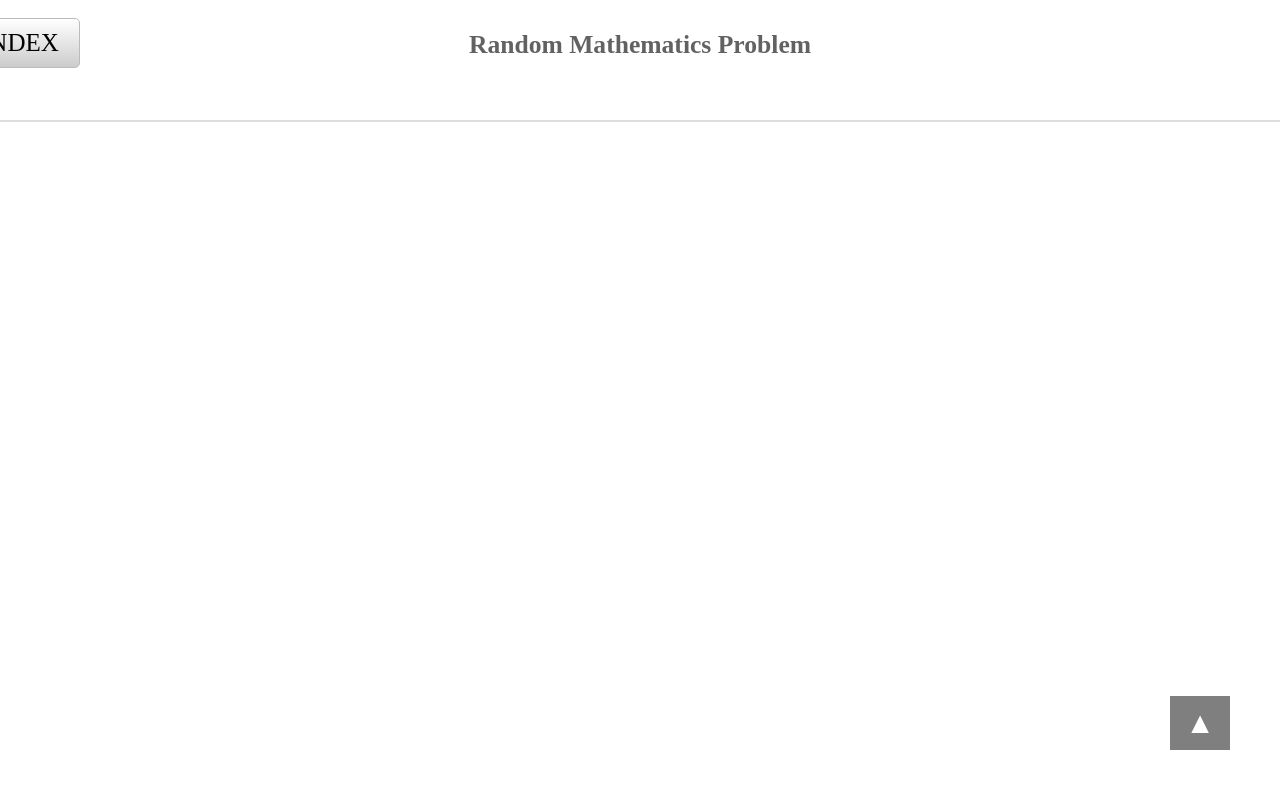
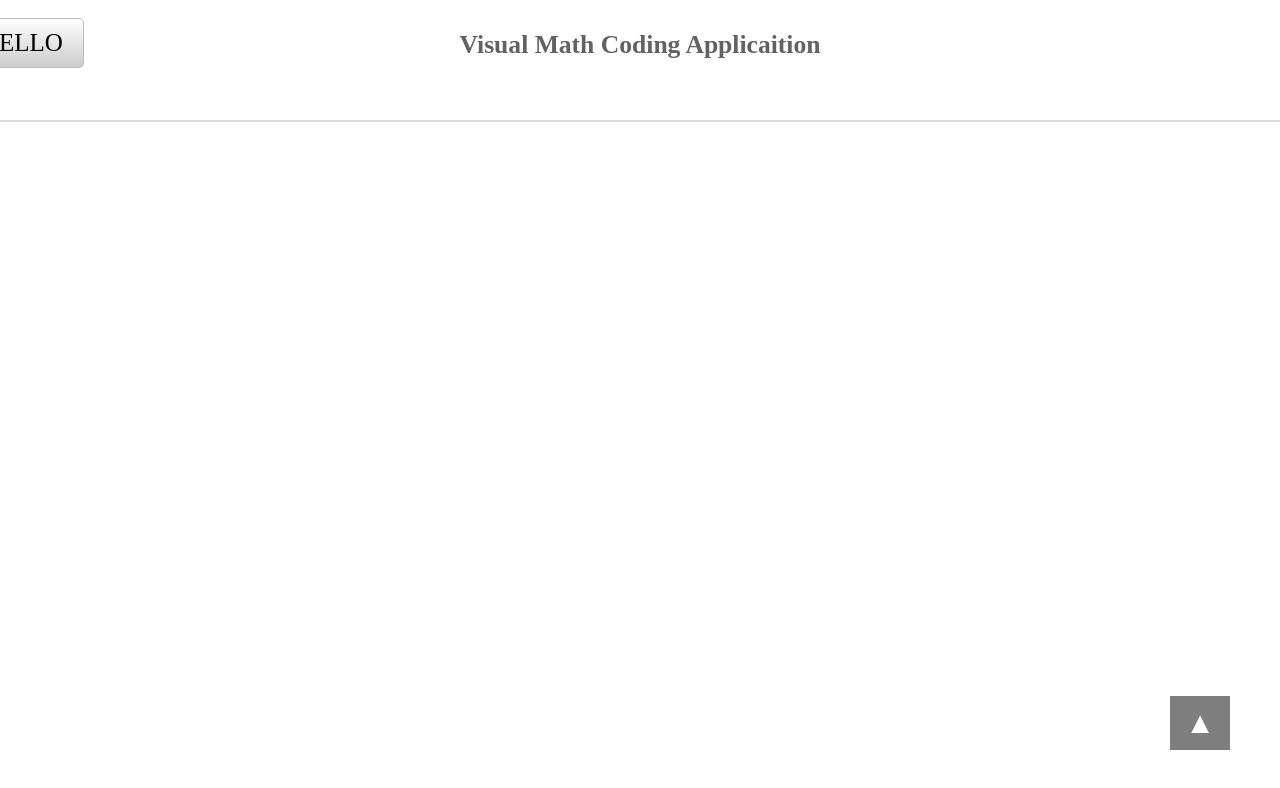
Before and after one commit to tag3392/SA-2020, a plain HTML site: page index.html in a window 1280 px wide. Drawn offline with nearby package versions, Linux system fonts and the light colour scheme; a script that the page names is missing.

Commit message:
Update index.html

```diff
--- a/index.html
+++ b/index.html
@@ -32,7 +32,7 @@
         <input type="checkbox" id="toggle" />
         <label for="toggle" class="menu">
         <i class="fa fa-bars" id="bar"></i></label>
-    <h2><a href="#" title="처음으로">Random Mathematics Problem</a></h2>
+    <h2><a href="#" title="처음으로">Visual Math Coding Applicaition</a></h2>
         <div class='popup'></div>
           <nav class="gnb">
             <label for="toggle">
@@ -122,7 +122,7 @@ print(f'b+c+f/a+c+e의 값 : {f/e}.')
 </script></div>
 
 <div class="information">
-       <label class="button" style="display:inline-block; padding:10px 20px; cursor:pointer;" for="info">INDEX</label>
+       <label class="button" style="display:inline-block; padding:10px 20px; cursor:pointer;" for="info">HELLO</label>
         <input type="checkbox" id="info">
 
  <p id="info">
```
